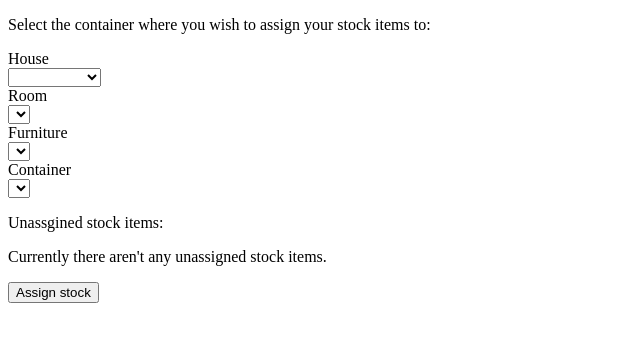
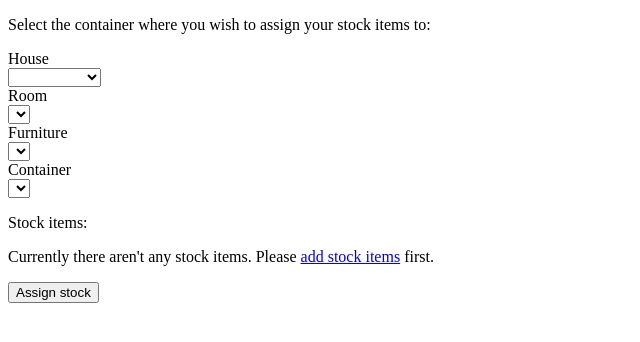
Before and after one commit to Xiaoying-Huang/myStuff-flask, a Flask app: page /assign_stock in a window 1280 px wide. Shown: the top 342 px of the page, without its empty margins (0-640 px from the left). Run offline with Flask 3, Linux system fonts and the light colour scheme; the visitor is signed in with stand-in values (Sample User, id 1); data comes from the database, SQL or seed files in the repository; both versions use the stored data as it was after the commit; data that the repository does not hold is empty; some libraries are stand-ins or nearby versions.

Commit message:
assign and view stock

```diff
--- a/myStuff/app.py
+++ b/myStuff/app.py
@@ -610,19 +610,19 @@ def assign_stock():
 
     # stock items
     stocks = db.execute(
-        "SELECT stock_id, stock_name, category, quantity, note FROM stock JOIN category ON stock.category_id=category.category_id WHERE stock.quantity>0"
+        "SELECT stock_id, stock_name, category, note FROM stock JOIN category ON stock.category_id=category.category_id AND stock.user_id = ?",
+        [current_user.id],
     ).fetchall()
 
     # create stocks_dict
     stocks_dict = {}
     for stock in stocks:
-        stock_id, stock_name, category, quantity, note = stock
+        stock_id, stock_name, category, note = stock
 
         if stock_id not in stocks_dict:
             stocks_dict[stock_id] = {
                 "stock_name": stock_name,
                 "category": category,
-                "quantity": quantity,
                 "note": note,
             }
     # print(stocks_dict)
@@ -633,6 +633,7 @@ def assign_stock():
             print("selected_container", selected_container)
             selected_stocks = request.form.getlist("stock_item")
             print("selected stocks", selected_stocks)
+            message = ""
             for selected_stock in selected_stocks:
                 db.execute(
                     "INSERT INTO stock_container(stock_id, container_id, quantity) VALUES (?, ?,?)",
@@ -643,21 +644,15 @@ def assign_stock():
                     ),
                 )
                 selected_stock = int(selected_stock)
-                updated_quantity = stocks_dict[selected_stock]["quantity"] - float(
-                    request.form.get(f"quantity_{selected_stock}")
-                )
-                stocks_dict[selected_stock]["quantity"] = updated_quantity
-                db.execute(
-                    "UPDATE stock SET quantity = ? WHERE stock_id =?",
-                    (updated_quantity, selected_stock),
-                )
                 db.commit()
                 print("quantity", request.form.get(f"quantity_{selected_stock}"))
+                message += f"""Successfully assigned "{stocks_dict[selected_stock]["stock_name"]}" to {containers_dict[request.form.get("house")][request.form.get("room")][request.form.get("furniture")][int(selected_container)]} in the quantity of {request.form.get(f"quantity_{selected_stock}")}! """
+
             return render_template(
                 "assign_stock.html",
                 containers_dict=containers_dict,
                 stocks_dict=stocks_dict,
-                message=f"""Successfully assigned "{stocks_dict[selected_stock]["stock_name"]}" to {containers_dict[int(selected_container)]} in the quantity of {request.form.get(f"quantity_{selected_stock}")}""",
+                message=message,
             )
     else:
         return render_template(
@@ -671,7 +666,38 @@ def assign_stock():
 @app.route("/view_stock", methods=["GET", "POST"])
 @login_required
 def view_stock():
+    db = get_db_connection()
+    stocks = db.execute(
+        "SELECT stock_container.stock_container_id, stock.stock_id,stock.stock_name,container.container_id, container.container_name, stock_container.quantity, furniture.furniture_name, room.room_name, house.house_name FROM stock_container LEFT JOIN stock ON stock.stock_id=stock_container.stock_id LEFT JOIN container ON container.container_id=stock_container.container_id LEFT JOIN furniture on furniture.furniture_id=container.furniture_id LEFT JOIN room on room.room_id=furniture.room_id LEFT JOIN house on house.house_id=room.house_id WHERE stock.user_id=?",
+        [current_user.id],
+    )
+    stocks_dict = {}
+    for stock in stocks:
+        (
+            stock_container_id,
+            stock_id,
+            stock_name,
+            container_id,
+            container_name,
+            quantity,
+            furniture_name,
+            room_name,
+            house_name,
+        ) = stock
+        if stock_container_id not in stocks_dict:
+            stocks_dict[stock_container_id] = {
+                "stock_id": stock_id,
+                "stock_name": stock_name,
+                "container_id": container_id,
+                "container_name": container_name,
+                "quantity": quantity,
+                "furniture_name": furniture_name,
+                "room_name": room_name,
+                "house_name": house_name,
+            }
+    print(stocks_dict)
+
     if request.method == "POST":
         pass
     else:
-        return render_template("view_stock.html")
+        return render_template("view_stock.html", stocks=stocks_dict)
--- a/myStuff/templates/assign_stock.html
+++ b/myStuff/templates/assign_stock.html
@@ -25,10 +25,10 @@
         <br>
         <select id="container" name='container' required></select>
         <br>
-        <!-- list of unassigned stock items (multiple choices) -->
-        <p>Unassgined stock items: </p>
+        <!-- list of available stock items (multiple choices) -->
+        <p>Stock items: </p>
         {% if stocks_dict == {} %}
-        <p>Currently there aren't any unassigned stock items.</p>
+        <p>Currently there aren't any stock items. Please <a href='/add_stock'>add stock items</a> first.</p>
         {% endif %}
         {% for key in stocks_dict%}
         <label>
@@ -36,13 +36,9 @@
             {{stocks_dict[key]["stock_name"]}}: {{stocks_dict[key]["note"]}}
         </label>
         <br>
-        <span>Quantity available:
-            {{stocks_dict[key]["quantity"]}}
-        </span>
-        <br>
-        <label for='quantity_{{key}}'>Stock desired to assign to the container:</label>
+        <label for='quantity_{{key}}'>Quantity desired to assign to the container:</label>
         <input type="number" id='quantity_{{key}}' name="quantity_{{key}}" min="0"
-            max="{{stocks_dict[key]['quantity']}}" placeholder='Quantity should not exceed quantity available' required>
+            placeholder='Quantity desired to assign to the container' required>
         <br>
         {% endfor %}
         <button type='submit' name='stock_assign' value='multi_stock_items'>Assign stock</button>
```
Also changed, not shown: myStuff/templates/view_stock.html (added, +21 -0 lines), myStuff/myStuff.db.
